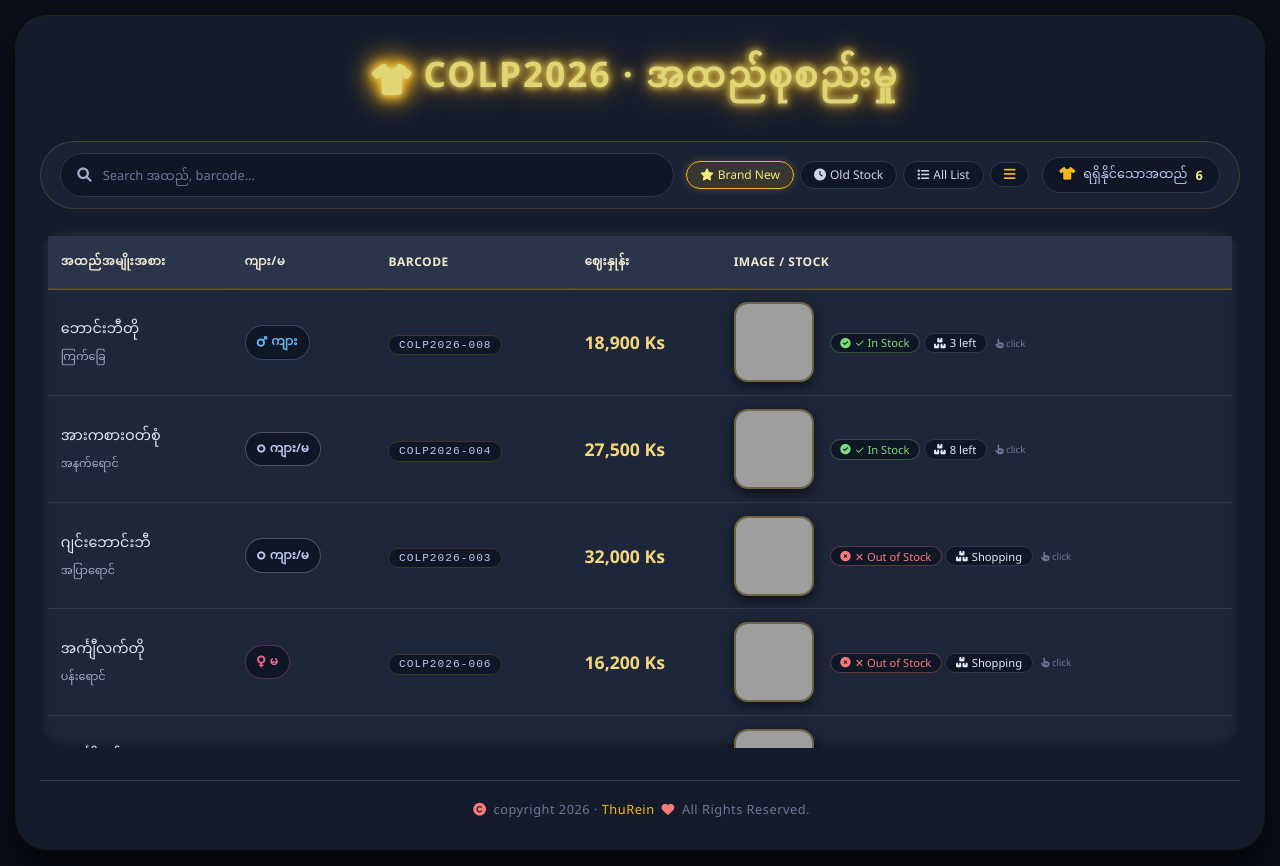
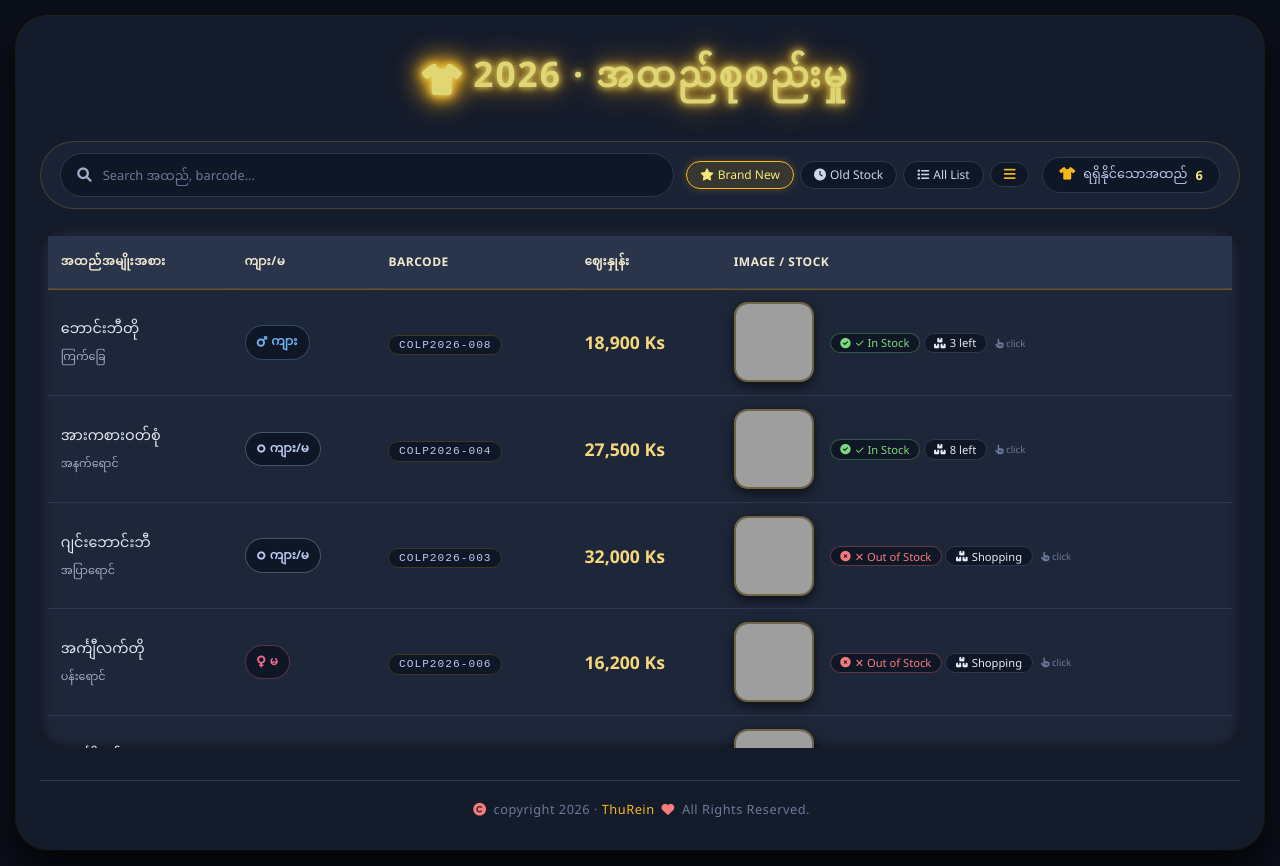
Before and after one commit to pan-trpan/localmade, a plain HTML site: page index.html in a window 1280 px wide. Drawn offline with Linux system fonts and the light colour scheme; grey boxes are pictures that could not be loaded; some icons are missing.

Commit message:
Update index.html

```diff
--- a/index.html
+++ b/index.html
@@ -3,7 +3,7 @@
 <head>
   <meta charset="UTF-8">
   <meta name="viewport" content="width=device-width, initial-scale=1.0">
-  <title>COLP2026 · အထည်စုစည်းမှု</title>
+  <title>2026 · အထည်စုစည်းမှု</title>
   <!-- Font Awesome Icons -->
   <link rel="stylesheet" href="https://cdnjs.cloudflare.com/ajax/libs/font-awesome/6.0.0-beta3/css/all.min.css">
   <style>
@@ -663,7 +663,7 @@
   <!-- NEON TITLE -->
   <div class="neon-blink">
     <i class="fas fa-tshirt"></i>
-    COLP2026 · အထည်စုစည်းမှု
+    2026 · အထည်စုစည်းမှု
     <i class="fas fa-sparkles" style="font-size:1.4rem;"></i>
   </div>
 
```
